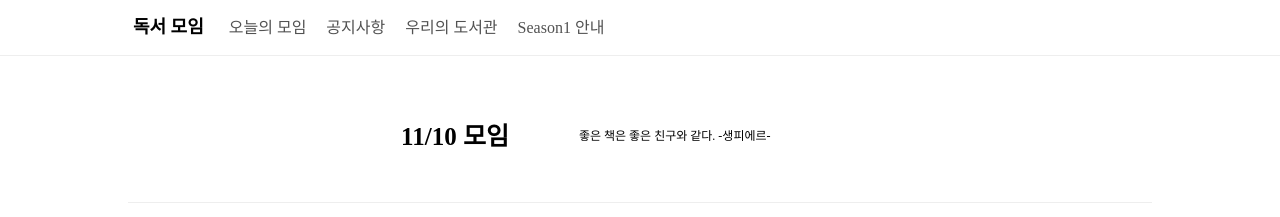
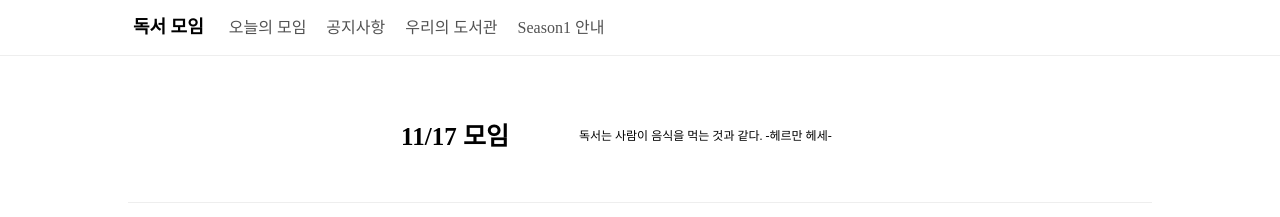
Before and after one commit to reama623/reading-books-web, a React app: page / in a window 1280 px wide. Shown: the top 217 px of the page. Built offline with nearby package versions, Linux system fonts and the light colour scheme; a small style sheet from the web is missing.

Commit message:
update today article

```diff
--- a/src/views/TodayMeeting/TodayMeetingPresenter.tsx
+++ b/src/views/TodayMeeting/TodayMeetingPresenter.tsx
@@ -45,12 +45,13 @@ export default function TodayMeetingPresenter() {
       </header>
       <main id="content">
         <section className="page_title_box">
-          <h2 className="week_title">11/10 모임</h2>
+          <h2 className="week_title">11/17 모임</h2>
           <div className="week_subtitle">
             {/* <p>오늘의 나를 있게 한 것은 우리 마을 도서관이었다.</p>
             <p>하버드 졸업장보다 소중한 것이 독서하는 습관이다. -빌 게이츠-</p> */}
             {/* <p>그저 생각하고, 생활을 위해 독서하라. -베이컨-</p> */}
-            <p>좋은 책은 좋은 친구와 같다. -생피에르-</p>
+            {/* <p>좋은 책은 좋은 친구와 같다. -생피에르-</p> */}
+            <p>독서는 사람이 음식을 먹는 것과 같다. -헤르만 헤세-</p>
           </div>
         </section>
         <section className="page_content">
```
